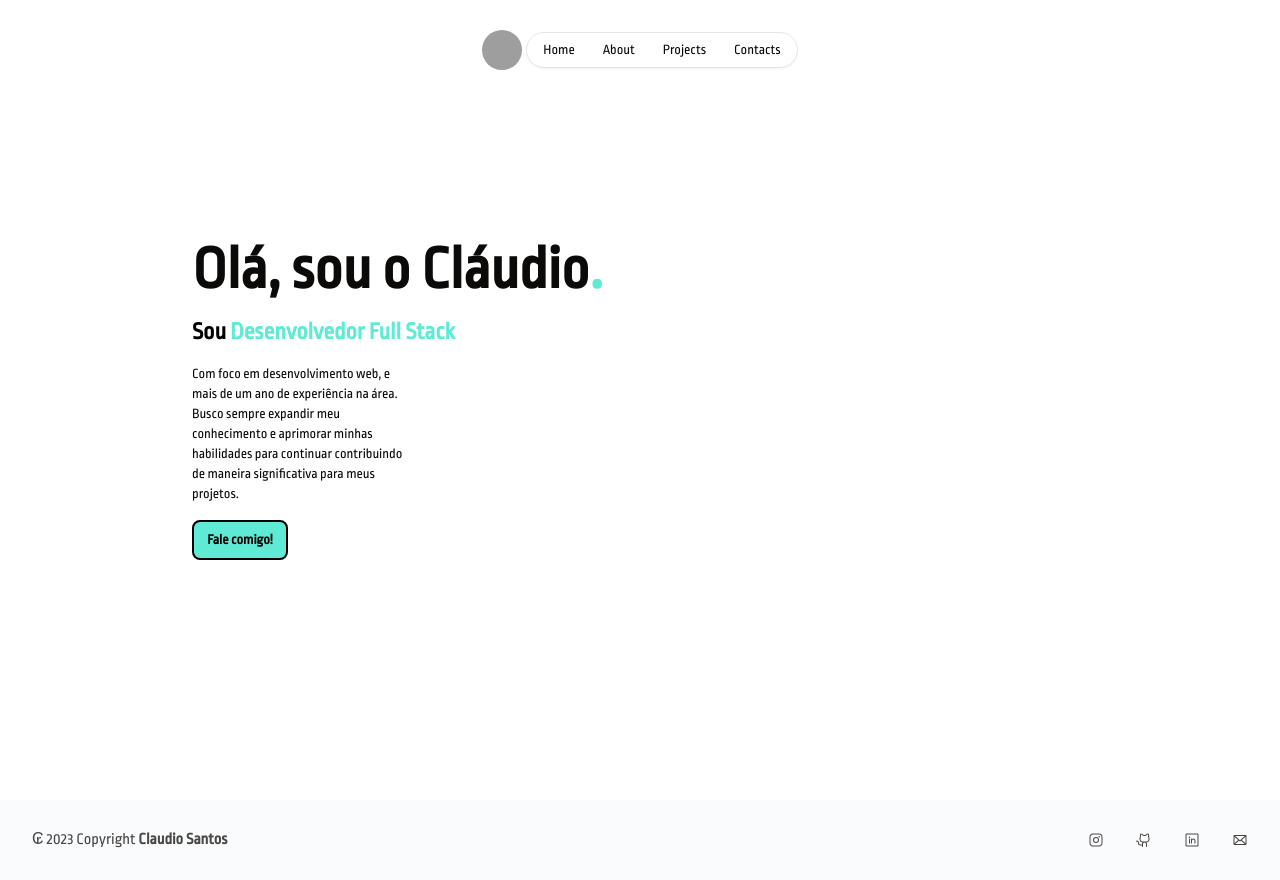
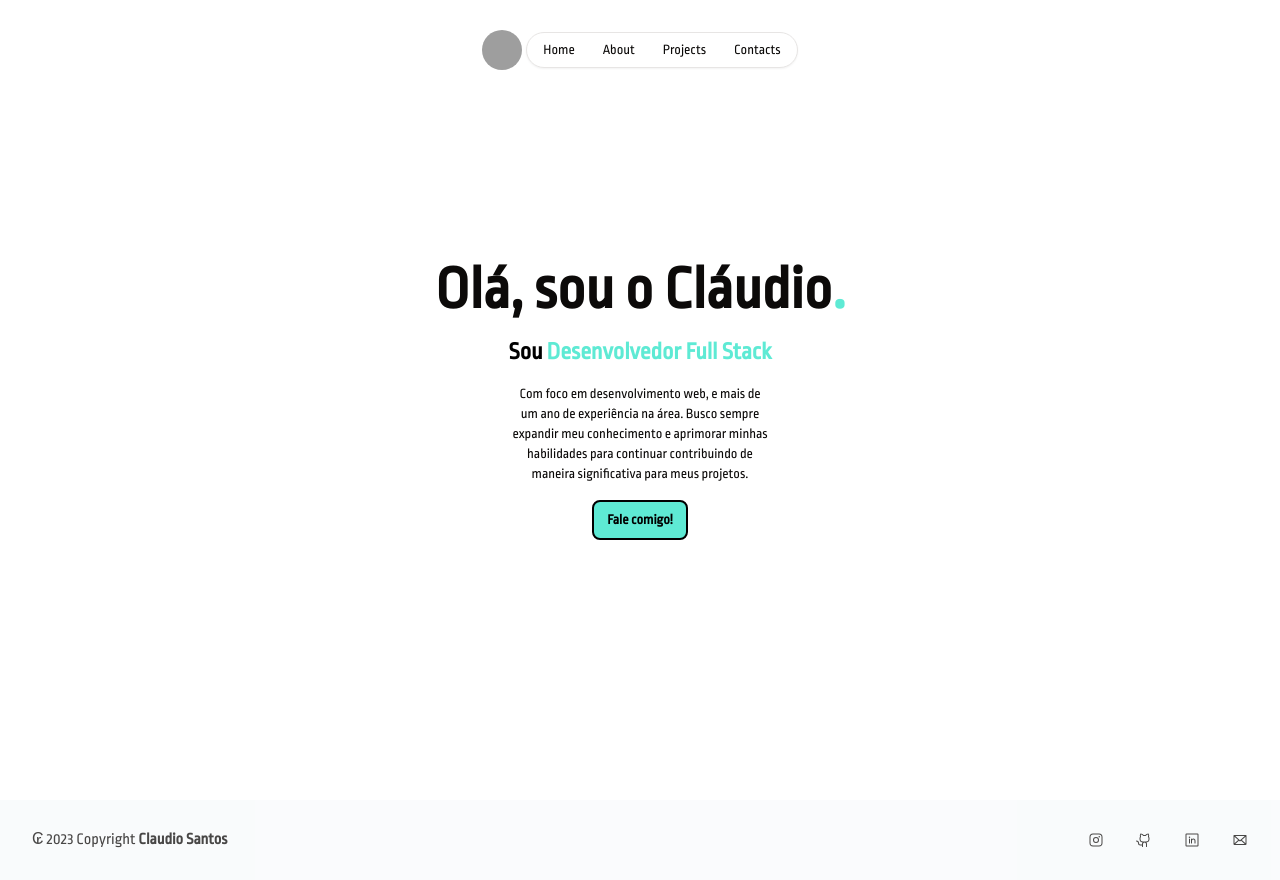
Before and after one commit to claudiosssant/my-new-portfolio, a Next.js app: page / in a window 1280 px wide. Built offline with nearby package versions, Linux system fonts and the light colour scheme; grey boxes are pictures that could not be loaded.

Commit message:
add about

```diff
--- a/package.json
+++ b/package.json
@@ -17,6 +17,7 @@
     "@radix-ui/react-slot": "^1.0.2",
     "class-variance-authority": "^0.7.0",
     "clsx": "^2.1.0",
+    "framer-motion": "^11.0.3",
     "next": "14.0.4",
     "react": "^18",
     "react-dom": "^18",
--- a/src/app/(home)/components/home-text.tsx
+++ b/src/app/(home)/components/home-text.tsx
@@ -1,8 +1,10 @@
 import HomeBtn from "./home-cta";
+import React from 'react';
+
 
 const HomeText = () => {
   return (
-    <div className="flex flex-col justify-center h-full w-1/2 pl-48 gap-4">
+    <div className="flex flex-col justify-center items-center h-full w-full gap-4">
       <div className="flex">
         <h1 className="font-extrabold text-6xl">Olá, sou o Cláudio</h1><span className="font-extrabold text-6xl text-teal-300">.</span>
       </div>
@@ -10,7 +12,7 @@
         <span className="text-black font-bold text-2xl">Sou</span>
         <h4 className="text-teal-300 font-bold text-2xl">Desenvolvedor Full Stack</h4>
       </div>
-      <p className="text-sm w-1/2 text-left">Com foco em desenvolvimento web, e mais de um ano de experiência na área. Busco sempre expandir meu conhecimento e aprimorar minhas habilidades para continuar contribuindo de maneira significativa para meus projetos.</p>
+      <p className="text-sm w-1/5 text-center">Com foco em desenvolvimento web, e mais de um ano de experiência na área. Busco sempre expandir meu conhecimento e aprimorar minhas habilidades para continuar contribuindo de maneira significativa para meus projetos.</p>
       <HomeBtn />
     </div>
    );
--- /dev/null
+++ b/src/app/about/page.tsx
@@ -0,0 +1,9 @@
+const About = () => {
+  return (
+    <div>
+
+    </div>
+   );
+}
+
+export default About;
```
Also changed, not shown: 1 other file (tests, documents, lock files or other folders).
